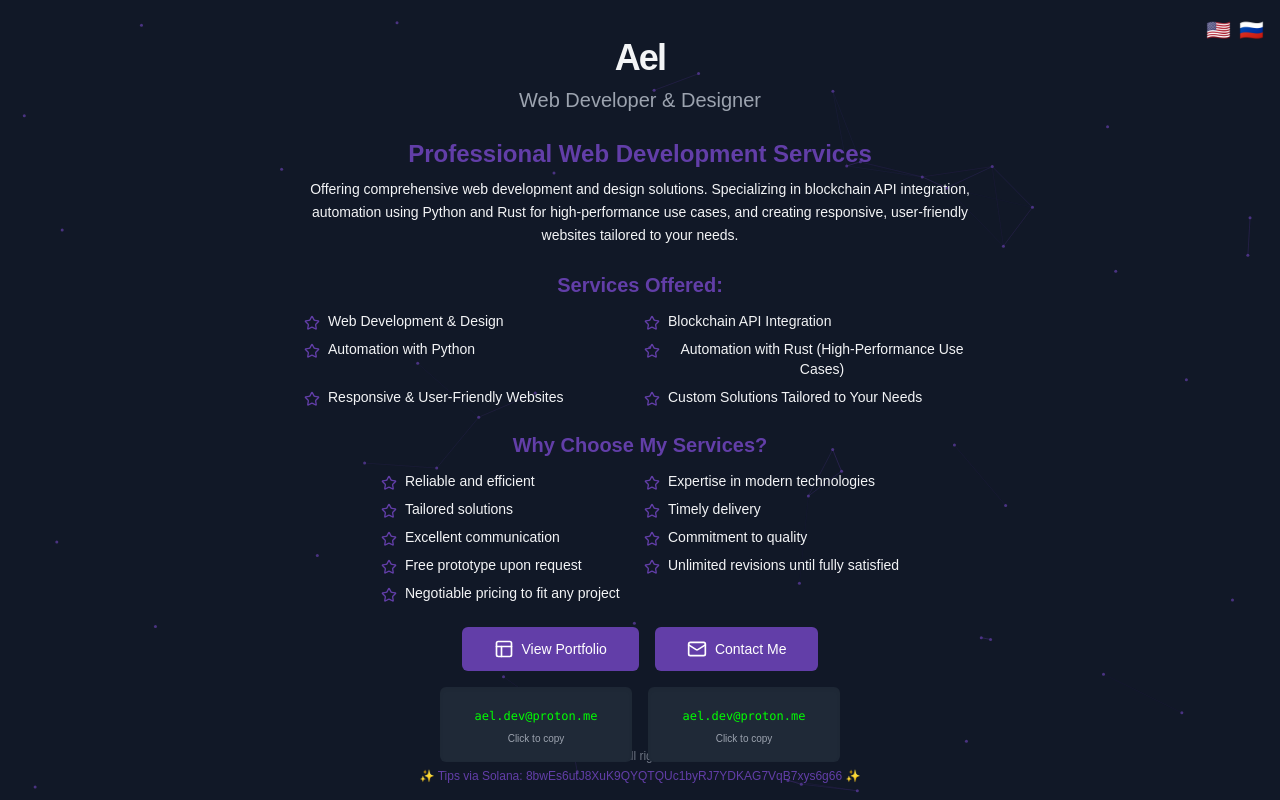
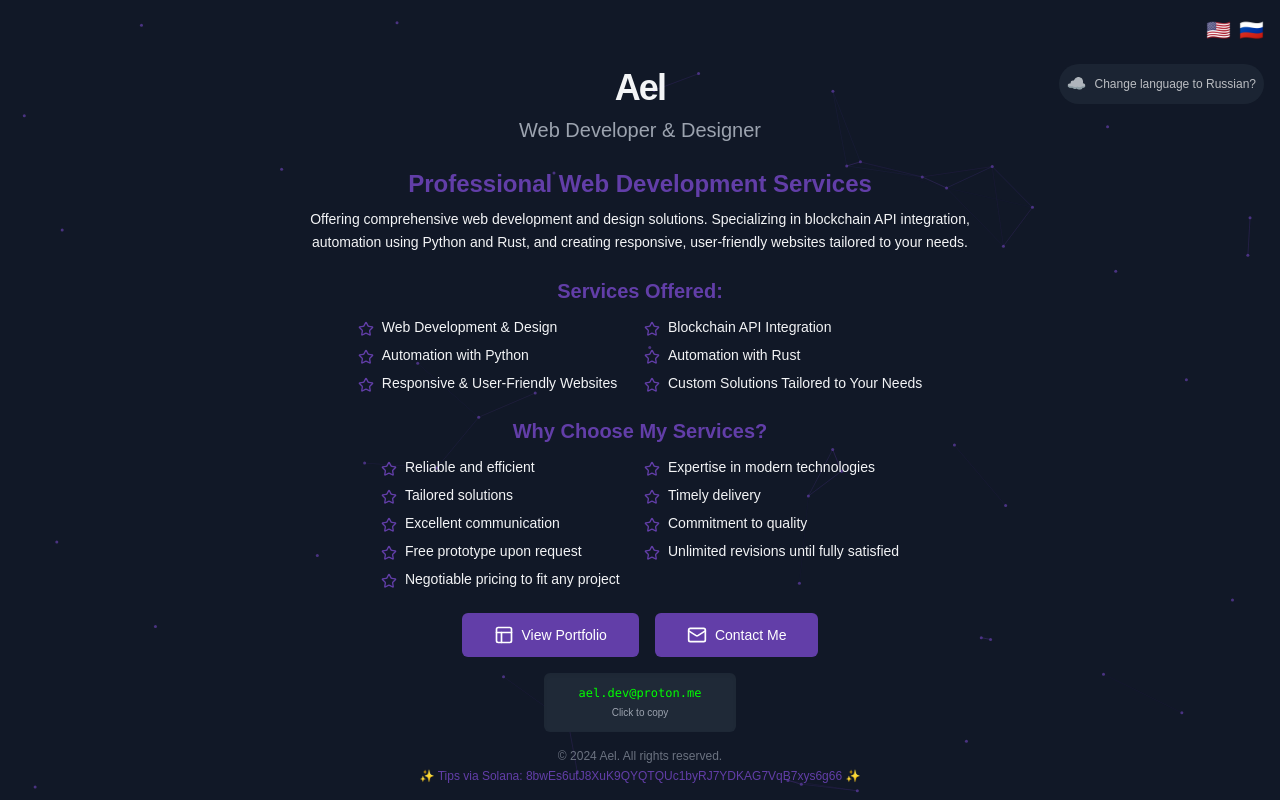
Before and after one commit to HeyAshh/portfolio.ael, a Next.js app: page / in a window 1280 px wide. Built offline with nearby package versions, Linux system fonts and the light colour scheme.

Commit message:
Update page.tsx

```diff
--- a/app/page.tsx
+++ b/app/page.tsx
@@ -62,13 +62,13 @@ const translations = {
     subtitle: 'Web Developer & Designer',
     introTitle: 'Professional Web Development Services',
     introText:
-      'Offering comprehensive web development and design solutions. Specializing in blockchain API integration, automation using Python and Rust for high-performance use cases, and creating responsive, user-friendly websites tailored to your needs.',
+      'Offering comprehensive web development and design solutions. Specializing in blockchain API integration, automation using Python and Rust, and creating responsive, user-friendly websites tailored to your needs.',
     services: 'Services Offered:',
     serviceList: [
       'Web Development & Design',
       'Blockchain API Integration',
       'Automation with Python',
-      'Automation with Rust (High-Performance Use Cases)',
+      'Automation with Rust',
       'Responsive & User-Friendly Websites',
       'Custom Solutions Tailored to Your Needs',
     ],
@@ -89,19 +89,20 @@ const translations = {
     footer: '© ',
     solanaTip: '✨ Tips via Solana: 8bwEs6utJ8XuK9QYQTQUc1byRJ7YDKAG7VqB7xys6g66 ✨',
     emailCode: 'ael.dev@proton.me',
+    languagePrompt: 'Change language to Russian?',
   },
   ru: {
     name: 'Ael',
     subtitle: 'Веб-разработчик и дизайнер',
     introTitle: 'Профессиональные услуги веб-разработки',
     introText:
-      'Предлагаю комплексные решения в области веб-разработки и дизайна. Специализируюсь на интеграции блокчейн API, автоматизации с использованием Python и Rust для высокопроизводительных задач, а также создании отзывчивых и удобных веб-сайтов, адаптированных под ваши потребности.',
+      'Предлагаю комплексные решения в области веб-разработки и дизайна. Специализируюсь на интеграции блокчейн API, автоматизации с использованием Python и Rust, а также создании отзывчивых и удобных веб-сайтов, адаптированных под ваши потребности.',
     services: 'Предлагаемые услуги:',
     serviceList: [
       'Веб-разработка и дизайн',
       'Интеграция блокчейн API',
       'Автоматизация с Python',
-      'Автоматизация с Rust (Высокопроизводительные задачи)',
+      'Автоматизация с Rust',
       'Отзывчивые и удобные веб-сайты',
       'Индивидуальные решения под ваши нужды',
     ],
@@ -122,6 +123,7 @@ const translations = {
     footer: '© ',
     solanaTip: '✨ Пожертвования через Solana: 8bwEs6utJ8XuK9QYQTQUc1byRJ7YDKAG7VqB7xys6g66 ✨',
     emailCode: 'ael.dev@proton.me',
+    languagePrompt: 'Изменить язык на русский?',
   },
 };
 
@@ -252,6 +254,16 @@ export default function Home() {
         </button>
       </div>
 
+      {/* Language Prompt Cloud */}
+      {language === 'en' && (
+        <div className="absolute top-16 right-4 bg-gray-800 p-2 rounded-full flex items-center space-x-2 opacity-75">
+          <span>☁️</span>
+          <span className="text-xs">
+            {translations.en.languagePrompt}
+          </span>
+        </div>
+      )}
+
       <canvas
         ref={canvasRef}
         className="absolute top-0 left-0 w-full h-full"
@@ -319,17 +331,14 @@ export default function Home() {
               {t.contactButton}
             </Button>
           </div>
-          {/* Email Code Blocks */}
-          <div className="flex space-x-4">
-            <div className="bg-gray-800 p-4 rounded-md shadow-inner w-48 text-center cursor-pointer" onClick={() => copyToClipboard(t.emailCode)}>
-              <code className="text-xs text-[#00ff00]">{t.emailCode}</code>
-              <p className="text-[10px] text-gray-400 mt-1">Click to copy</p>
-            </div>
-            <div className="bg-gray-800 p-4 rounded-md shadow-inner w-48 text-center cursor-pointer" onClick={() => copyToClipboard(t.emailCode)}>
-              <code className="text-xs text-[#00ff00]">{t.emailCode}</code>
-              <p className="text-[10px] text-gray-400 mt-1">Click to copy</p>
-            </div>
-          </div>
+          {/* Single Email Code Block */}
+          <button
+            className="bg-gray-800 p-3 rounded-md shadow-inner w-48 text-center cursor-pointer flex flex-col items-center"
+            onClick={() => copyToClipboard(t.emailCode)}
+          >
+            <code className="text-xs text-[#00ff00]">{t.emailCode}</code>
+            <p className="text-[10px] text-gray-400 mt-1">Click to copy</p>
+          </button>
         </section>
       </main>
 
```
